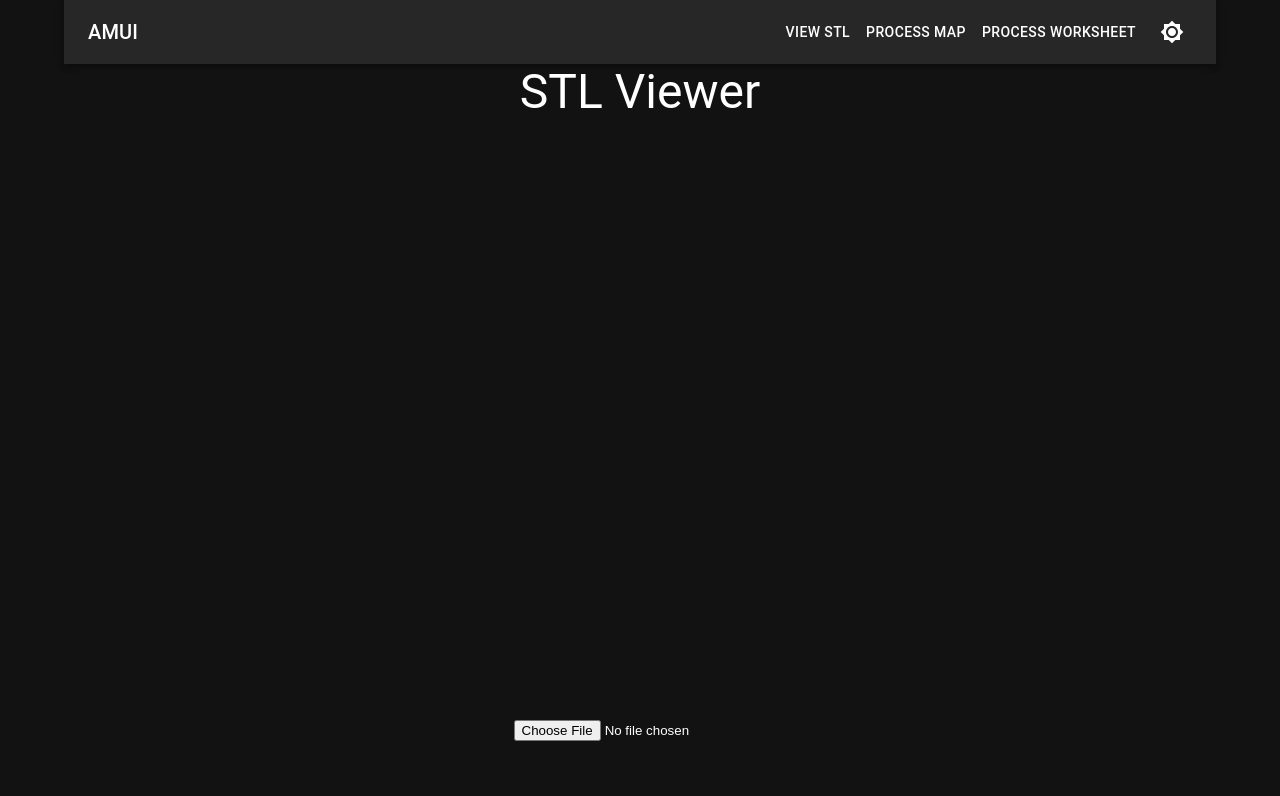
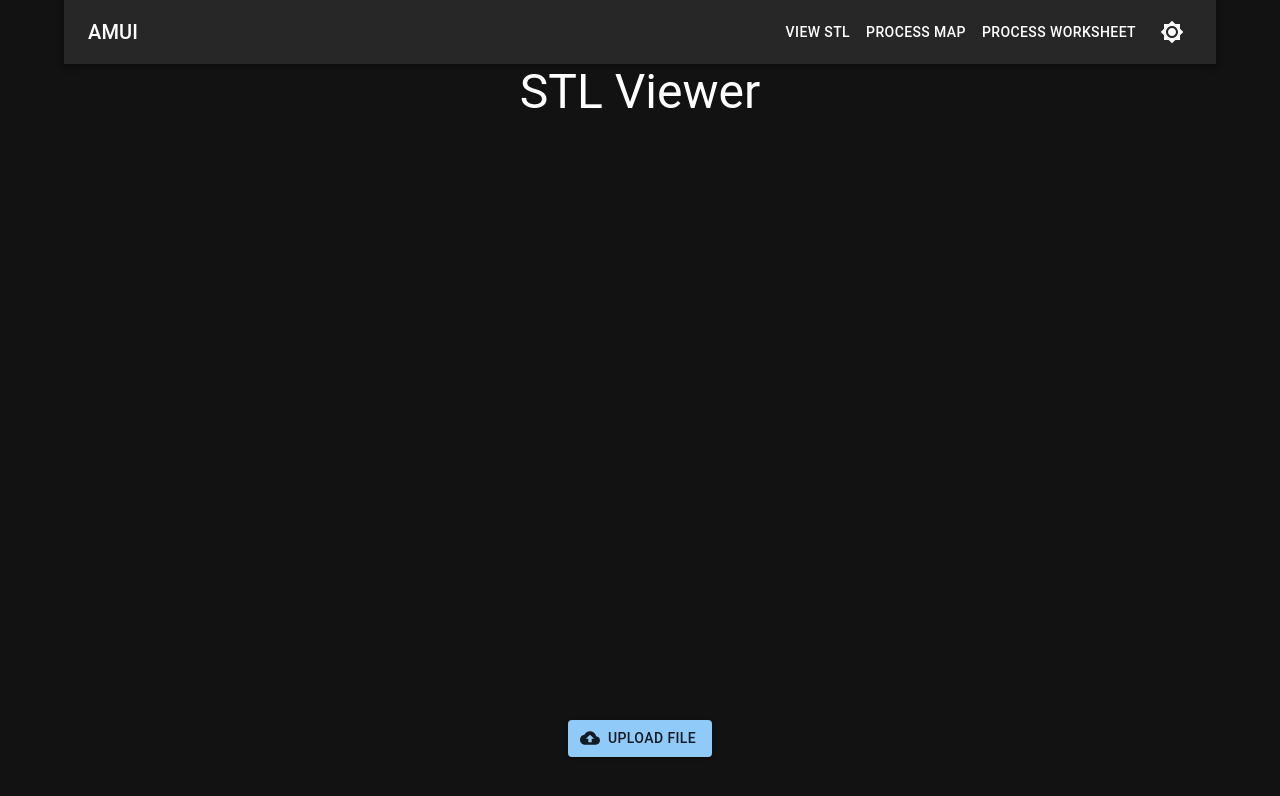
Before and after one commit to BaratiLab/AMUI, a React app in the folder web/: page /view_stl in a window 1280 px wide. Shown: the top 796 px of the page. Built offline with nearby package versions, Linux system fonts and the light colour scheme; the HTML template or start-up script is replaced by a standard one.

Commit message:
Replaces basic html input element with material-ui button

```diff
--- a/web/src/common/STLViewer.tsx
+++ b/web/src/common/STLViewer.tsx
@@ -4,11 +4,25 @@
  */
 
 // Node Modules
-import { Box } from '@mui/material';
+import { Box, Button } from '@mui/material';
 import { FC, useRef, useEffect, useState, ChangeEvent } from 'react';
 import * as THREE from 'three';
 import { STLLoader } from 'three/examples/jsm/loaders/STLLoader';
 import { OrbitControls } from 'three/examples/jsm/controls/OrbitControls.js';
+import CloudUploadIcon from '@mui/icons-material/CloudUpload';
+import { styled } from '@mui/material/styles';
+
+const VisuallyHiddenInput = styled('input')({
+    clip: 'rect(0 0 0 0)',
+    clipPath: 'inset(50%)',
+    height: 1,
+    overflow: 'hidden',
+    position: 'absolute',
+    bottom: 0,
+    left: 0,
+    whiteSpace: 'nowrap',
+    width: 1,
+});
 
 const STLViewer: FC<{ height: number, width: number }> = ({ height, width }) => {
     // Hooks
@@ -63,7 +77,14 @@ const STLViewer: FC<{ height: number, width: number }> = ({ height, width }) =>
     return (
         <Box display='flex' justifyContent='center' alignItems='center' flexDirection='column'>
             <canvas ref={canvasRef} />
-            <input type='file' onChange={handleFileChange} accept='.stl'/>
+            <Button
+                component='label'
+                variant='contained'
+                startIcon={<CloudUploadIcon />}
+            >
+                Upload file
+                <VisuallyHiddenInput type='file' onChange={handleFileChange} />
+            </Button>
         </Box>
     );
 };
```
